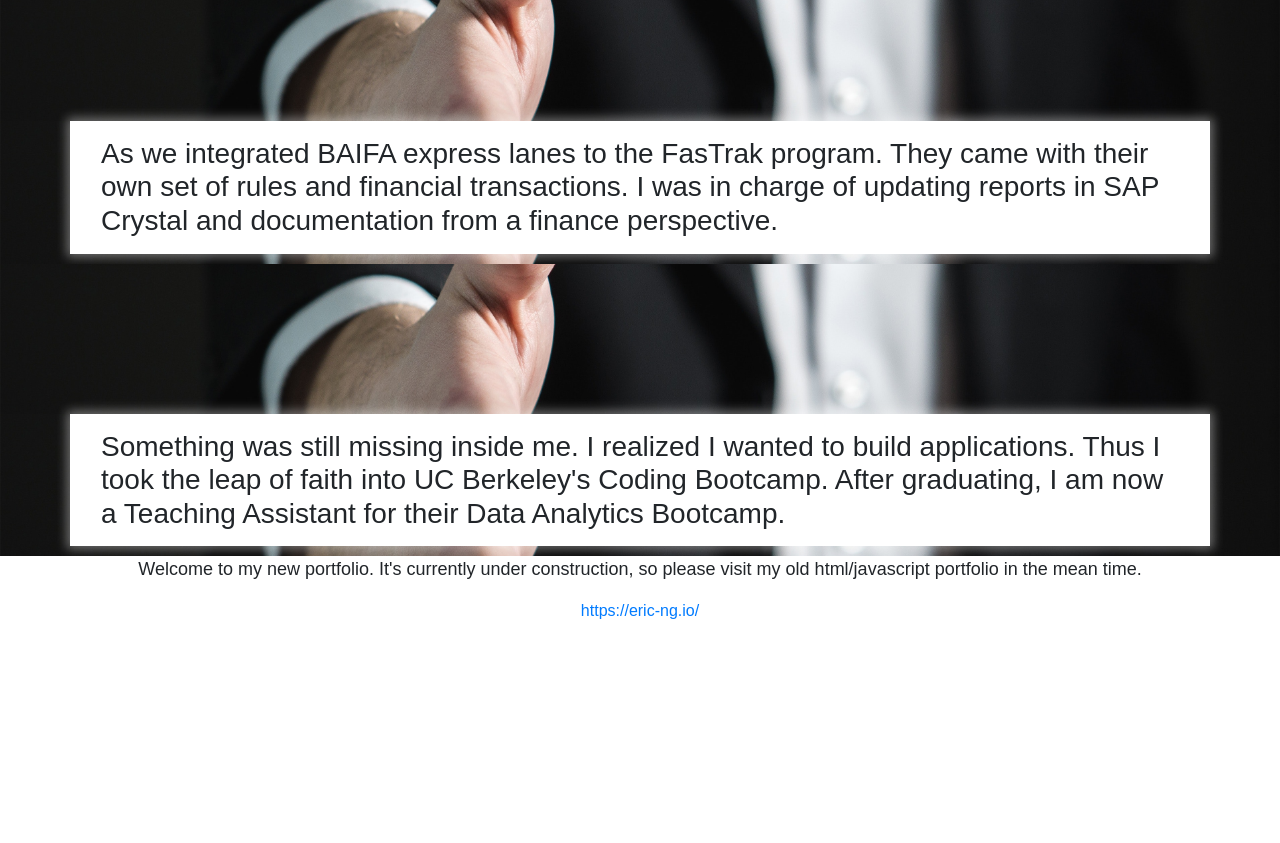
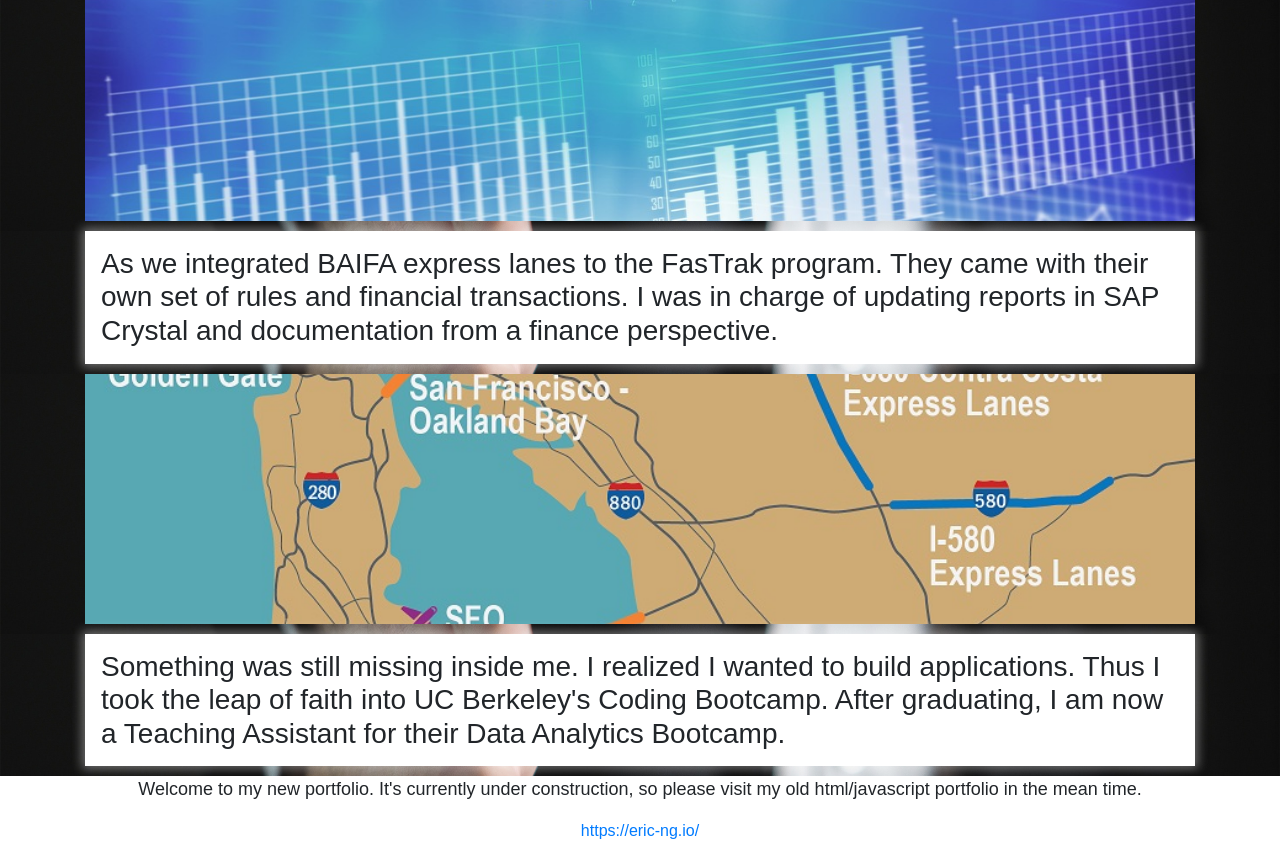
Before and after one commit to EricNg314/Portfolio-React, a React (Create React App) app in the folder client/: page / in a window 1280 px wide. Shown: the part 1060-1903 px from the top of the page. Before the commit the page ends 1683 px from the top, so only its background shows below. Built offline with nearby package versions, Linux system fonts and the light colour scheme.

Commit message:
Updating container and adding imagess about work.

```diff
--- a/client/src/App.js
+++ b/client/src/App.js
@@ -11,6 +11,16 @@ import AboutMe from './components/AboutMe';
 import './App.css';
 
 class App extends Component {
+
+  state = {
+    projects: []
+  }
+
+  componentDidMount(){
+
+  }
+
+
   render() {
     return (
       <Router>
--- a/client/src/components/AboutMe/AboutMe.css
+++ b/client/src/components/AboutMe/AboutMe.css
@@ -33,12 +33,10 @@
   background-size: cover;
 }
 
-.parallax-150px {
+.parallax{
   /* The image used */
-  background-image: url("/images/hand_shake_opportunity.jpg");
 
   /* Set a specific height */
-  height: 150px;
 
   /* Create the parallax scrolling effect */
   background-attachment: fixed;
@@ -47,9 +45,12 @@
   background-size: cover;
 }
 
+.h-250px{
+  height: 250px;
+}
+
 .parallax-bg {
   /* The image used */
-  background-image: url("/images/hand_shake_opportunity.jpg");
 
   /* Set a specific height */
   /* height: 200px;  */
@@ -80,3 +81,15 @@
 .transparent{
   background-color: rgba(0,0,0,0);
 }
+
+.bg-img1{
+  background-image: url("/images/hand_shake_opportunity.jpg");
+}
+
+.bg-img2{
+  background-image: url("/images/business_charts.jpg");
+}
+
+.bg-img3{
+  background-image: url("/images/FasTrak_Map.jpg");
+}
--- a/client/src/components/AboutMe/AboutMe.js
+++ b/client/src/components/AboutMe/AboutMe.js
@@ -9,28 +9,42 @@ const AboutMe = () => (
       </div>
     </div>
 
-          <div className="parallax-bg ">
-            <div className='container bg-white box-shadow'>
+    <div className="parallax-bg bg-img1">
+      <div className='container'>
+        <div className='bg-white box-shadow'>
           <h1 className='text-center p-3'>My name is Eric!</h1>
           <h3 className='my-0 p-3'>I graduated with an economics degree and was given an opportunity at FasTrak as an Accountant. Using online resources, I learned to code in Visual Basic Application to automate work. </h3>
         </div>
       </div>
-
-          <div className="parallax-150px">
     </div>
 
-          <div className="parallax-bg">
-            <div className='container bg-white box-shadow'>
+    <div className="parallax-bg bg-img1">
+      <div className="container">
+        <div className="parallax-bg h-250px bg-img2">
+        </div>
+      </div>
+    </div>
+
+    <div className="parallax-bg bg-img1">
+      <div className='container'>
+        <div className='bg-white box-shadow'>
           <h3 className='p-3 my-0'>As we integrated BAIFA express lanes to the FasTrak program. They came with their own set of rules and financial transactions. I was in charge of updating reports in SAP Crystal and documentation from a finance perspective.</h3>
         </div>
       </div>
-
-          <div className="parallax-150px">
     </div>
 
-          <div className="parallax-bg">
-            <div className='container bg-white box-shadow'>
+    <div className="parallax-bg bg-img1">
+      <div className="container">
+        <div className="parallax-bg h-250px bg-img3">
+        </div>
+      </div>
+    </div>
+
+    <div className="parallax-bg bg-img1">
+      <div className='container'>
+        <div className='bg-white box-shadow'>
           <h3 className='my-0 p-3'>Something was still missing inside me. I realized I wanted to build applications. Thus I took the leap of faith into UC Berkeley's Coding Bootcamp. After graduating, I am now a Teaching Assistant for their Data Analytics Bootcamp.</h3>
+        </div>
       </div>
     </div>
 
```
Also changed, not shown: client/public/images/FasTrak_Map.jpg (added), client/public/images/business_charts.jpg (added). Lines whose indentation alone changed are shown as unchanged.
